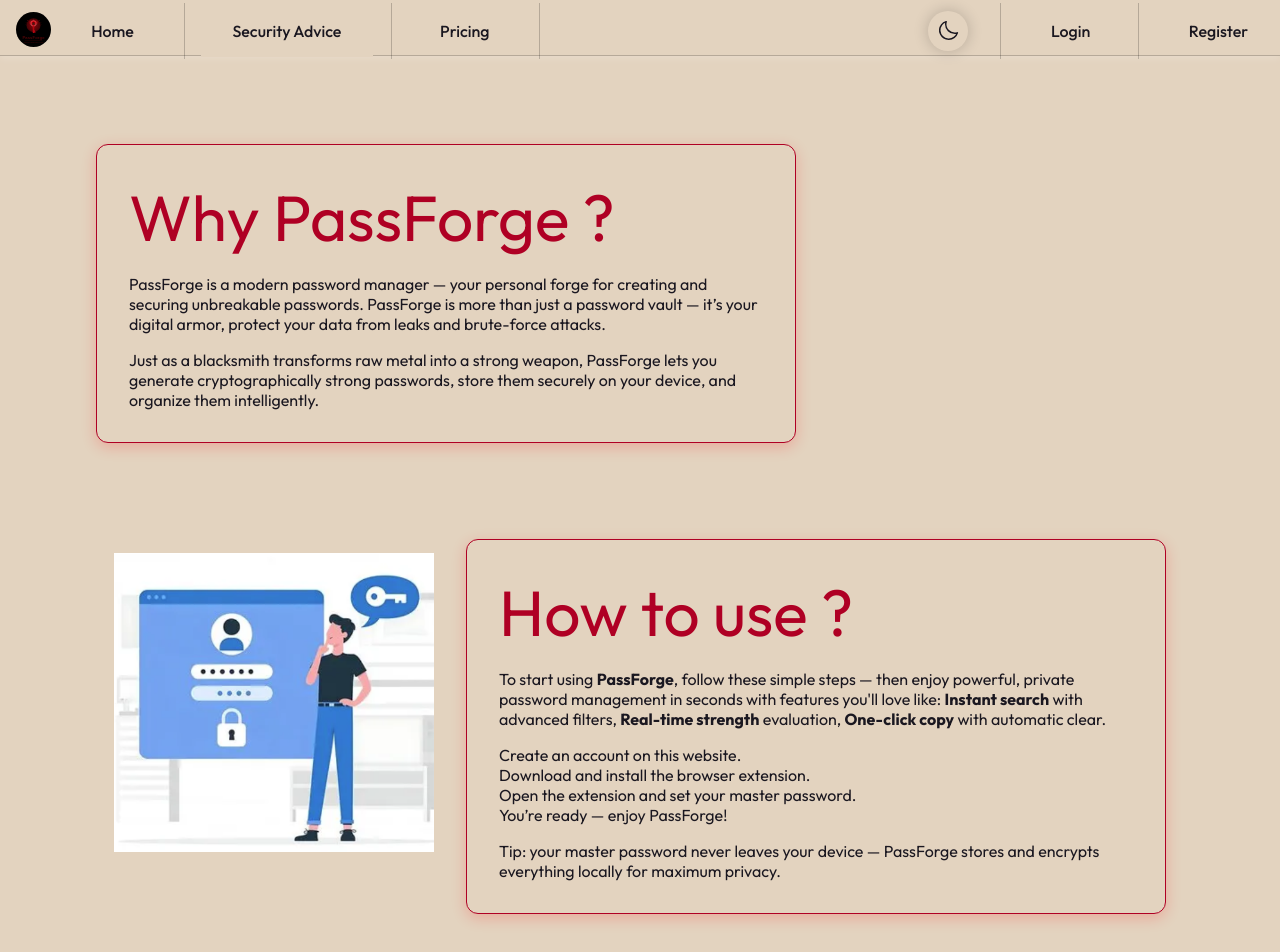
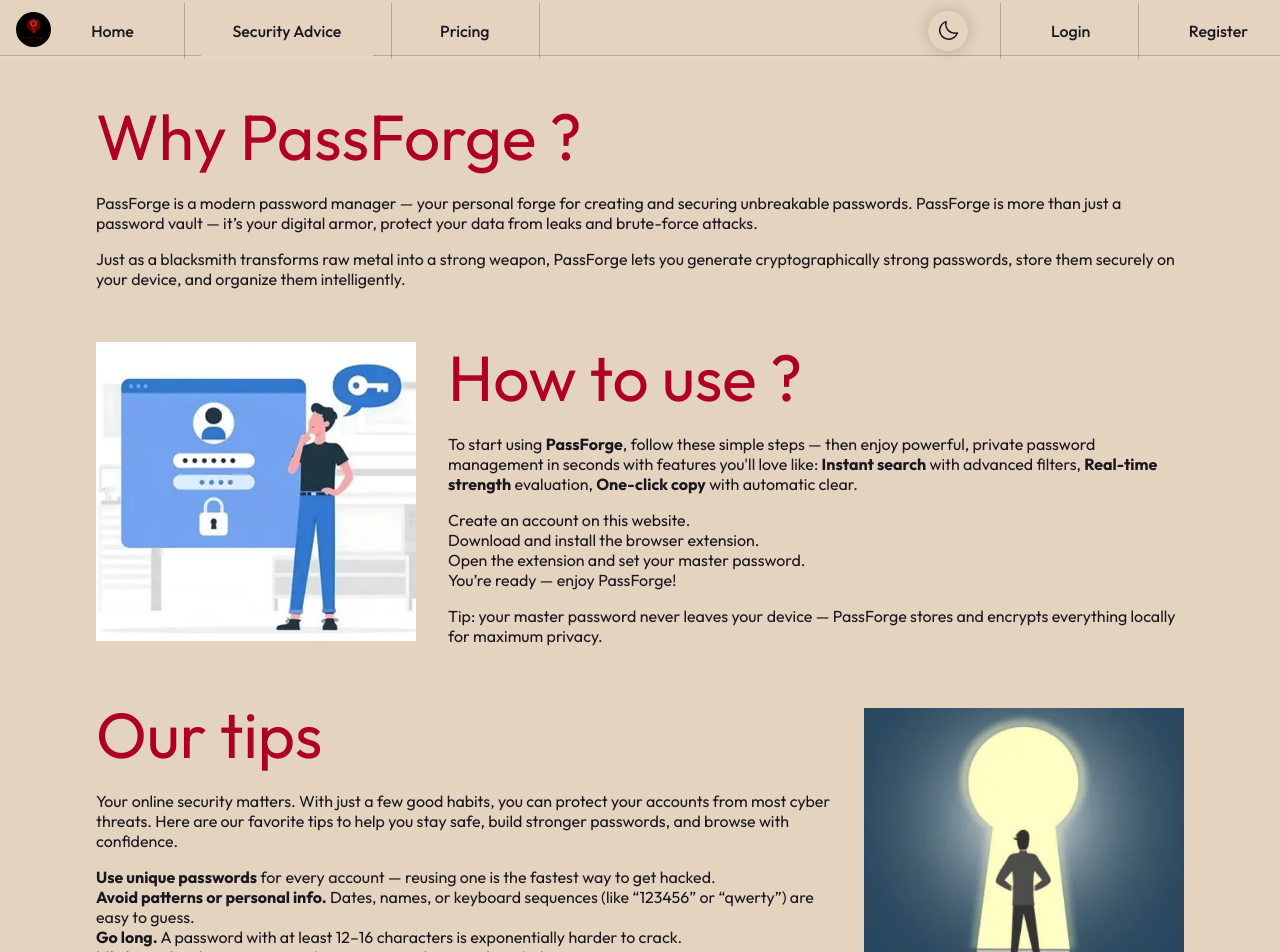
Before and after one commit to PassForgeTHP/React_Passforge, a React (Vite) app: page /security-advice in a window 1280 px wide. Shown: the top 952 px of the page. Built offline with nearby package versions, Linux system fonts and the light colour scheme.

Commit message:
Adding seo in home and security advice page + css fix

```diff
--- a/src/pages/Home.jsx
+++ b/src/pages/Home.jsx
@@ -1,4 +1,5 @@
 import { Link } from "react-router-dom";
+import SEO from "../components/SEO";
 import img1 from "../assets/images/img1.png";
 import img2 from "../assets/images/img2.png";
 import img3 from "../assets/images/img3.png";
@@ -6,6 +7,11 @@ import img4 from "../assets/images/img4.png";
 function Home() {
   return (
     <section className="home-container">
+      <SEO
+        title="PassForge"
+        description="PassForge helps you organize and secure your passwords safely. Access your data anywhere, knowing it’s encrypted and only you can decrypt it."
+        canonical="https://pass-forge-en.netlify.app"
+      />
       <div className="text-container-home">
         <h1>PassForge</h1>
         <p>Not your vault, not your secrets</p>
@@ -19,10 +25,10 @@ function Home() {
         </div>
       </div>
       <div className="img-container-home">
-        <img src={img1} alt="image 1" />
-        <img src={img2} alt="image 2" />
-        <img src={img4} alt="image 4" />
-        <img src={img3} alt="image 3" />
+        <img src={img1} alt="Secure password encryption illustration" />
+        <img src={img2} alt="lock illustration" />
+        <img src={img4} alt="illustration of a lock and key with a computer" />
+        <img src={img3} alt="access and schema illustration" />
       </div>
     </section>
   );
--- a/src/pages/SecurityAdvice.jsx
+++ b/src/pages/SecurityAdvice.jsx
@@ -1,9 +1,16 @@
 import img1 from "../assets/images/img1.png";
 import img2 from "../assets/images/img2.png";
+import SEO from "../components/SEO";
+
 export default function SecurityAdvice() {
   return (
     <section className="security-advice-container">
-      <div className="security-section">
+      <SEO
+        title="PassForge | Security Advice"
+        description="Discover how PassForge helps you create, store, and protect your passwords with advanced encryption. Learn essential cybersecurity tips and best practices to keep your accounts safe from online threats."
+        canonical="https://pass-forge-en.netlify.app/security-advice"
+      />
+      <div className="securityAdvice-section">
         <h1>Why PassForge ?</h1>
         <p>
           PassForge is a modern password manager — your personal forge for creating and securing unbreakable passwords. PassForge is more than just a password vault — it’s your digital armor, protect your data from leaks and brute-force attacks.
@@ -13,8 +20,8 @@ export default function SecurityAdvice() {
         </p>
       </div>
       <div className="block-text-img left">
-        <img src={img1} alt="image 1" className="block-two" />
-        <div className="security-section block-one">
+        <img src={img1} alt="Secure password encryption illustration" className="block-two" />
+        <div className="securityAdvice-section block-one">
           <h1>How to use ?</h1>
           <p>
             To start using <strong>PassForge</strong>, follow these simple steps — then enjoy powerful, private password management in seconds with features you'll love like: <strong>Instant search</strong> with advanced filters, <strong>Real-time strength</strong> evaluation, <strong>One-click copy</strong> with automatic clear.
@@ -32,7 +39,7 @@ export default function SecurityAdvice() {
         </div>
       </div>
       <div className="block-text-img right">
-        <div className="security-section block-one">
+        <div className="securityAdvice-section block-one">
           <h1>Our tips </h1>
           <p>
             Your online security matters. With just a few good habits, you can protect your accounts from most cyber threats. Here are our favorite tips to help you stay safe, build stronger passwords, and browse with confidence.
@@ -47,7 +54,7 @@ export default function SecurityAdvice() {
             <li><strong>Keep your software updated.</strong> Old browsers or extensions can have vulnerabilities.</li>
           </ul>
         </div>
-        <img src={img2} alt="image 2" className="block-two" />
+        <img src={img2} alt="lock illustration" className="block-two" />
       </div>
     </section>
   );
--- a/src/styles/App.css
+++ b/src/styles/App.css
@@ -147,15 +147,11 @@ footer {
   height: auto;
 }
 
-.security-section {
+.securityAdvice-section {
   display: flex;
   flex-direction: column;
   align-items: flex-start;
   gap: 1rem;
-}
-
-.security-section p {
-  color: var(--light);
 }
 
 .block-text-img {
```
Also changed, not shown: src/styles/Modal.css (+5 -5 lines).
